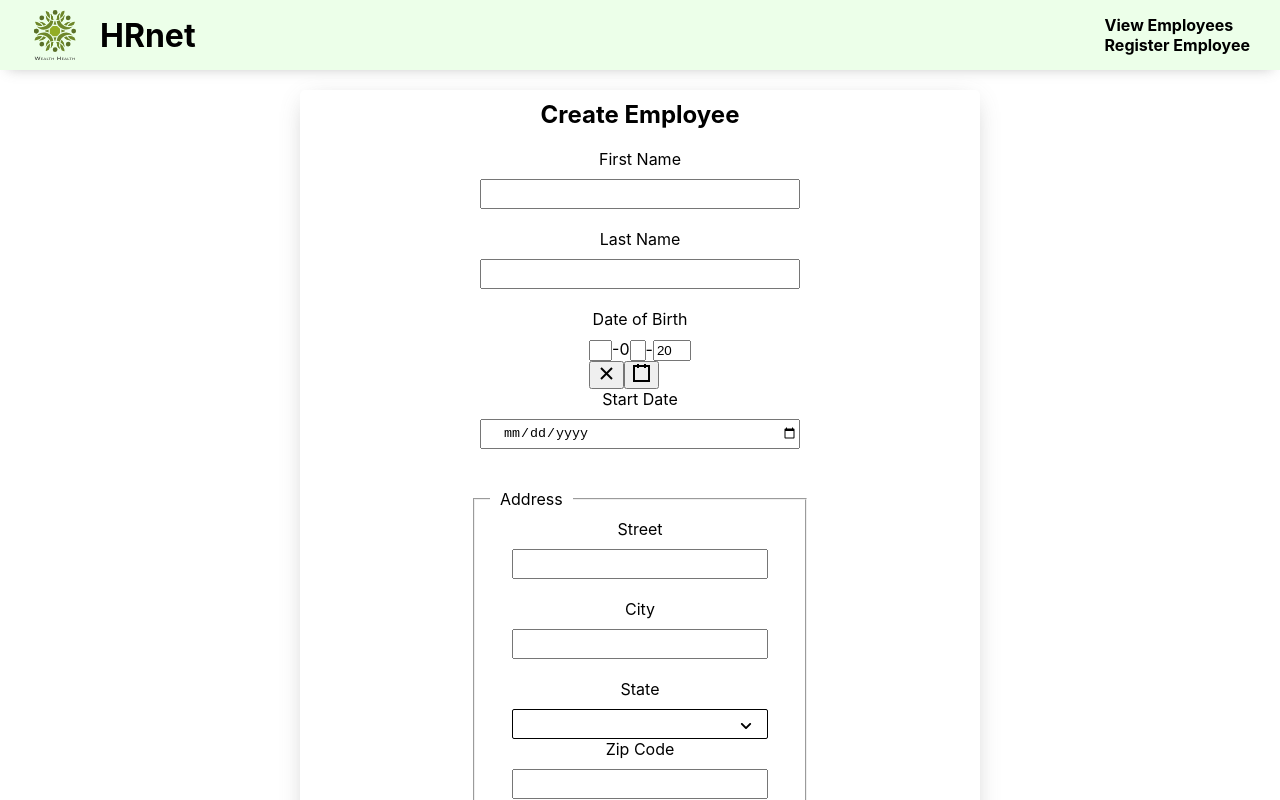
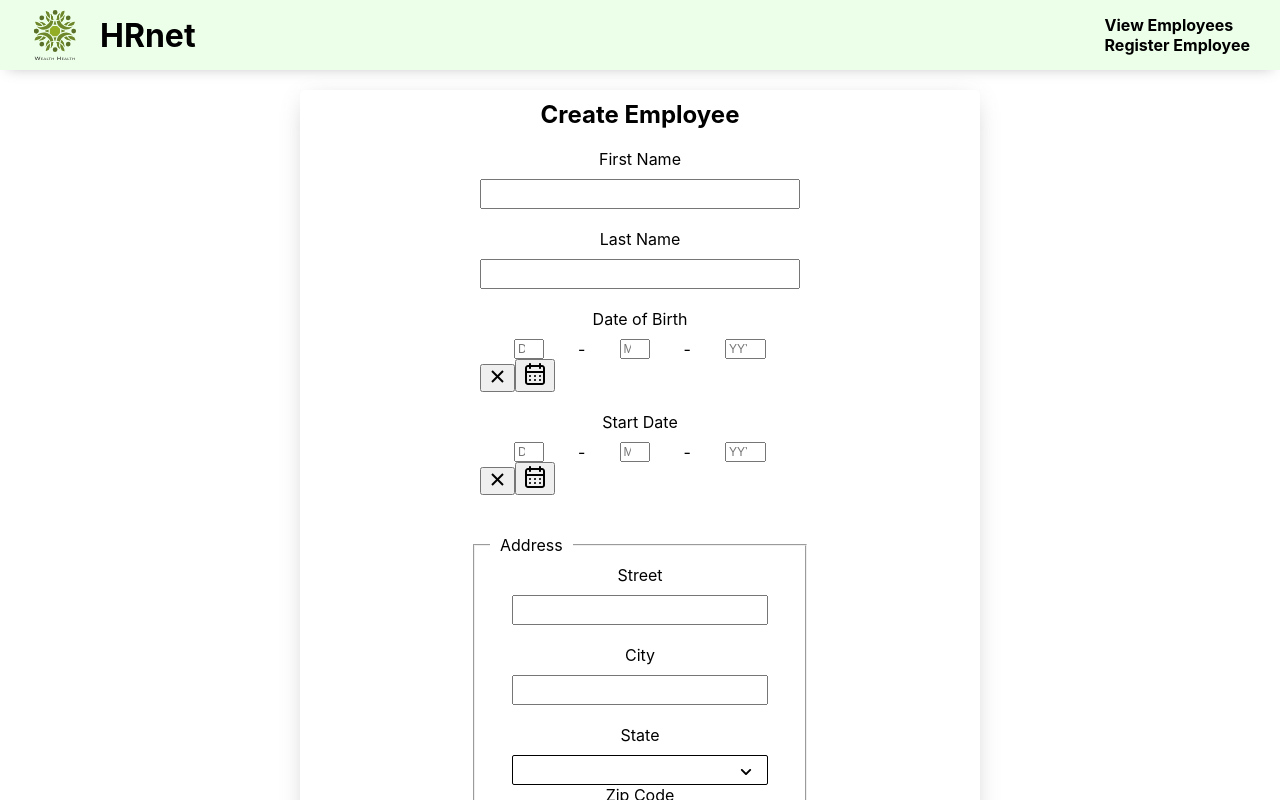
Before and after one commit to AmandaAbarte/project14, a React (Create React App) app: page / in a window 1280 px wide. Shown: the top 800 px of the page. Built offline with nearby package versions, Linux system fonts and the light colour scheme.

Commit message:
style date picker

```diff
--- a/src/App.css
+++ b/src/App.css
@@ -104,6 +104,45 @@ header .logo-container img {
   transform: scale(1.05);
 }
 
+.home-container .react-date-picker {
+  width: 50%;
+  margin-bottom: 20px;
+}
+
+.home-container .react-date-picker .react-date-picker__wrapper .react-date-picker__inputGroup {
+  display: flex;
+  justify-content: space-evenly;
+  align-items: center;
+}
+
+.home-container .react-date-picker .react-date-picker__wrapper .react-date-picker__inputGroup .react-date-picker__inputGroup__input {
+  min-width: 22px;
+  font-size: 12px;
+}
+
+.home-container .react-date-picker .react-date-picker__calendar .react-calendar {
+  border-radius: 5px;
+  padding: 5px;
+}
+
+.home-container .react-date-picker .react-date-picker__calendar .react-calendar .react-calendar__viewContainer .react-calendar__decade-view .react-calendar__tile--now {
+  background: #ecffe9;
+}
+
+.home-container .react-date-picker .react-date-picker__calendar .react-calendar .react-calendar__viewContainer .react-calendar__year-view__months .react-calendar__tile--now {
+  background: #ecffe9;
+}
+
+.home-container .react-date-picker .react-date-picker__calendar .react-calendar .react-calendar__viewContainer .react-calendar__month-view .react-calendar__month-view__days .react-calendar__tile {
+  line-height: 25px;
+  padding: 10px;
+}
+
+.home-container .react-date-picker .react-date-picker__calendar .react-calendar .react-calendar__viewContainer .react-calendar__month-view .react-calendar__month-view__days .react-calendar__tile--now {
+  background: #ecffe9;
+  border-radius: 50%;
+}
+
 #employee-div {
   display: flex;
   flex-direction: column;
--- a/src/App.scss
+++ b/src/App.scss
@@ -89,6 +89,51 @@ header {
       }
     }
   }
+  .react-date-picker {
+    width: 50%;
+    margin-bottom: 20px;
+    .react-date-picker__wrapper {
+      .react-date-picker__inputGroup {
+        display: flex;
+        justify-content: space-evenly;
+        align-items: center;
+        .react-date-picker__inputGroup__input {
+          min-width: 22px;
+          font-size: 12px;
+        }
+      }
+    }
+    .react-date-picker__calendar {
+      .react-calendar {
+        border-radius: 5px;
+        padding: 5px;
+        .react-calendar__viewContainer {
+          .react-calendar__decade-view {
+            .react-calendar__tile--now {
+              background: #ecffe9;
+            }
+          }
+          .react-calendar__year-view__months {
+            .react-calendar__tile--now {
+              background: #ecffe9;
+            }
+          }
+          .react-calendar__month-view {
+            .react-calendar__month-view__days {
+              .react-calendar__tile {
+                line-height: 25px;
+                padding: 10px;
+                &--now {
+                  background: #ecffe9;
+                  border-radius: 50%;
+                }
+              }
+            }
+          }
+        }
+      }
+    }
+  }
 }
 #employee-div {
   display: flex;
--- a/src/components/employeeForm.jsx
+++ b/src/components/employeeForm.jsx
@@ -5,15 +5,16 @@ import { setModal } from "../context/modalSlice.slice";
 import Dropdown from "./dropdown/dropdown";
 import Modal from "./modal/modal";
 import DatePicker from "react-date-picker";
+import calendar from "../calendar.svg";
 
 export default function CreateEmployee() {
   const dispatch = useDispatch();
   const dropdowns = useSelector((state) => state.dropdown.dropdowns);
-  const [dateofbirth, setdateofbirth] = useState(new Date());
+  const [dateofbirth, setdateofbirth] = useState("");
+  const [startdate, setstartdate] = useState("");
   const [formData, setFormData] = useState({
     firstname: "",
     lastname: "",
-    startdate: "",
     street: "",
     city: "",
     state: "",
@@ -32,14 +33,18 @@ export default function CreateEmployee() {
   //dispatch empoyee data to store on submit
   const saveEmployee = (e) => {
     e.preventDefault();
-    let dateDMY = `${dateofbirth.getDate()}-${
+    let birthDMY = `${dateofbirth.getDate()}-${
       dateofbirth.getMonth() + 1
     }-${dateofbirth.getFullYear()}`;
+    let startDMY = `${startdate.getDate()}-${
+      startdate.getMonth() + 1
+    }-${startdate.getFullYear()}`;
     dispatch(
       addEmployee({
         ...formData,
 
-        dateofbirth: dateDMY,
+        dateofbirth: birthDMY,
+        startdate: startDMY,
       })
     );
     dispatch(setModal(true));
@@ -104,6 +109,7 @@ export default function CreateEmployee() {
     "Engineering",
     "IT",
   ];
+  const calendarIcon = <img src={calendar} />;
   useEffect(() => {
     setFormData({
       ...formData,
@@ -138,14 +144,20 @@ export default function CreateEmployee() {
           onChange={setdateofbirth}
           value={dateofbirth}
           format="dd-MM-y"
+          yearPlaceholder="YYYY"
+          monthPlaceholder="MM"
+          dayPlaceholder="DD"
+          calendarIcon={calendarIcon}
         />
         <label htmlFor="startdate">Start Date</label>
-        <input
-          id="startdate"
-          type="date"
-          onChange={handleInput}
-          required
-          className="input"
+        <DatePicker
+          onChange={setstartdate}
+          value={startdate}
+          format="dd-MM-y"
+          yearPlaceholder="YYYY"
+          monthPlaceholder="MM"
+          dayPlaceholder="DD"
+          calendarIcon={calendarIcon}
         />
         <fieldset className="address">
           <legend>Address</legend>
```
Also changed, not shown: src/calendar.svg (added), 1 other file (tests, documents, lock files or other folders).
